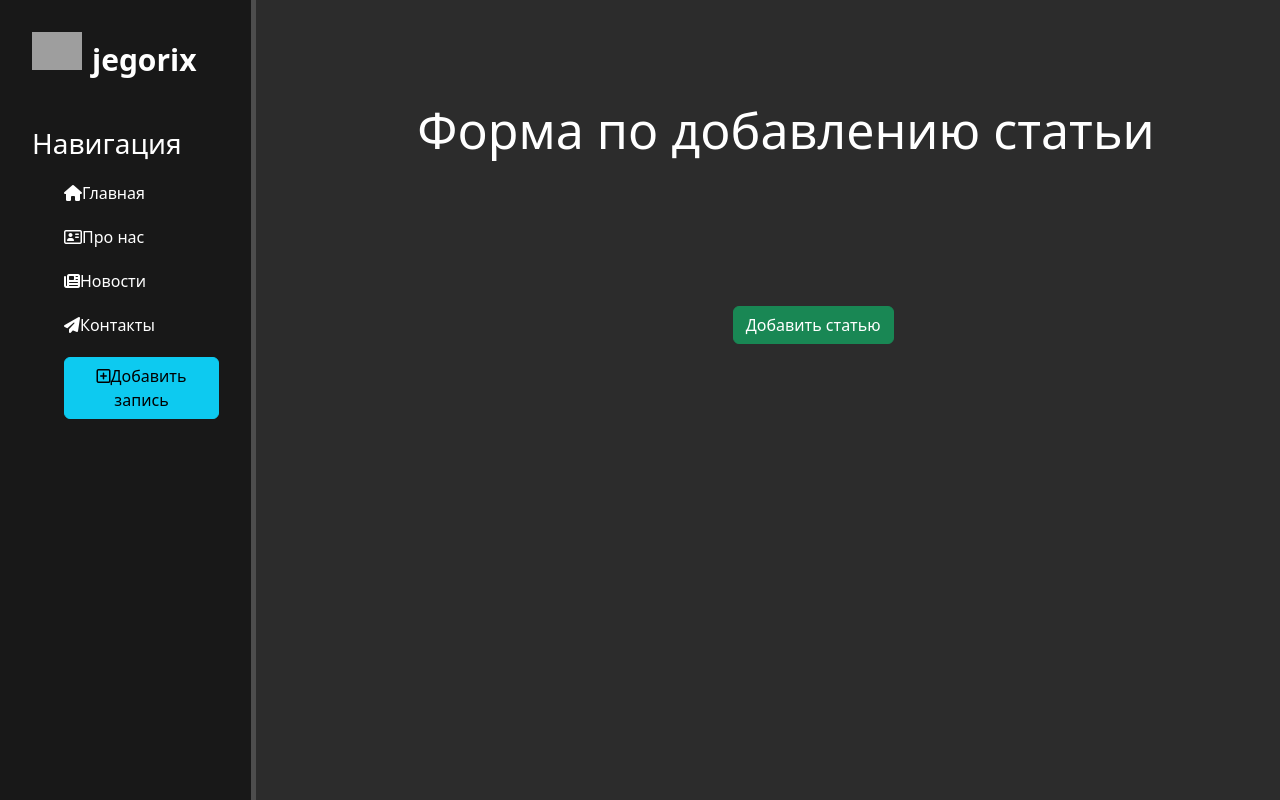
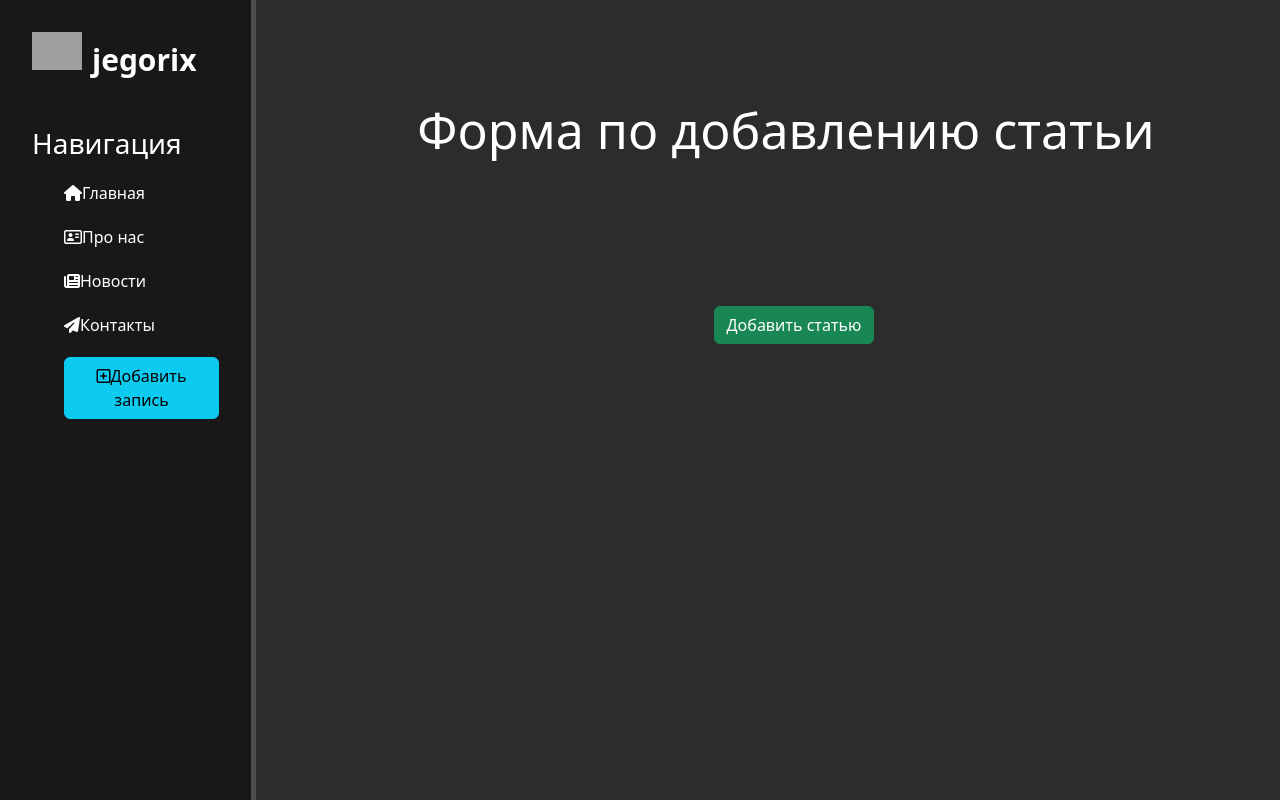
Before and after one commit to jegorix/testapps, a Django app: page /news/create/ in a window 1280 px wide. Run offline with Django 5.2, Linux system fonts and the light colour scheme; some libraries are stand-ins or nearby versions; grey boxes are pictures that could not be loaded.

Commit message:
move form

```diff
--- a/test_app1/app1/main/static/main/css/main.css
+++ b/test_app1/app1/main/static/main/css/main.css
@@ -90,7 +90,7 @@ main .features p{
 }
 
 form{
-    margin-left: 32%;
+    margin-left: 30%;
     width: 500px;
     margin-top: 50px;
 }
```
